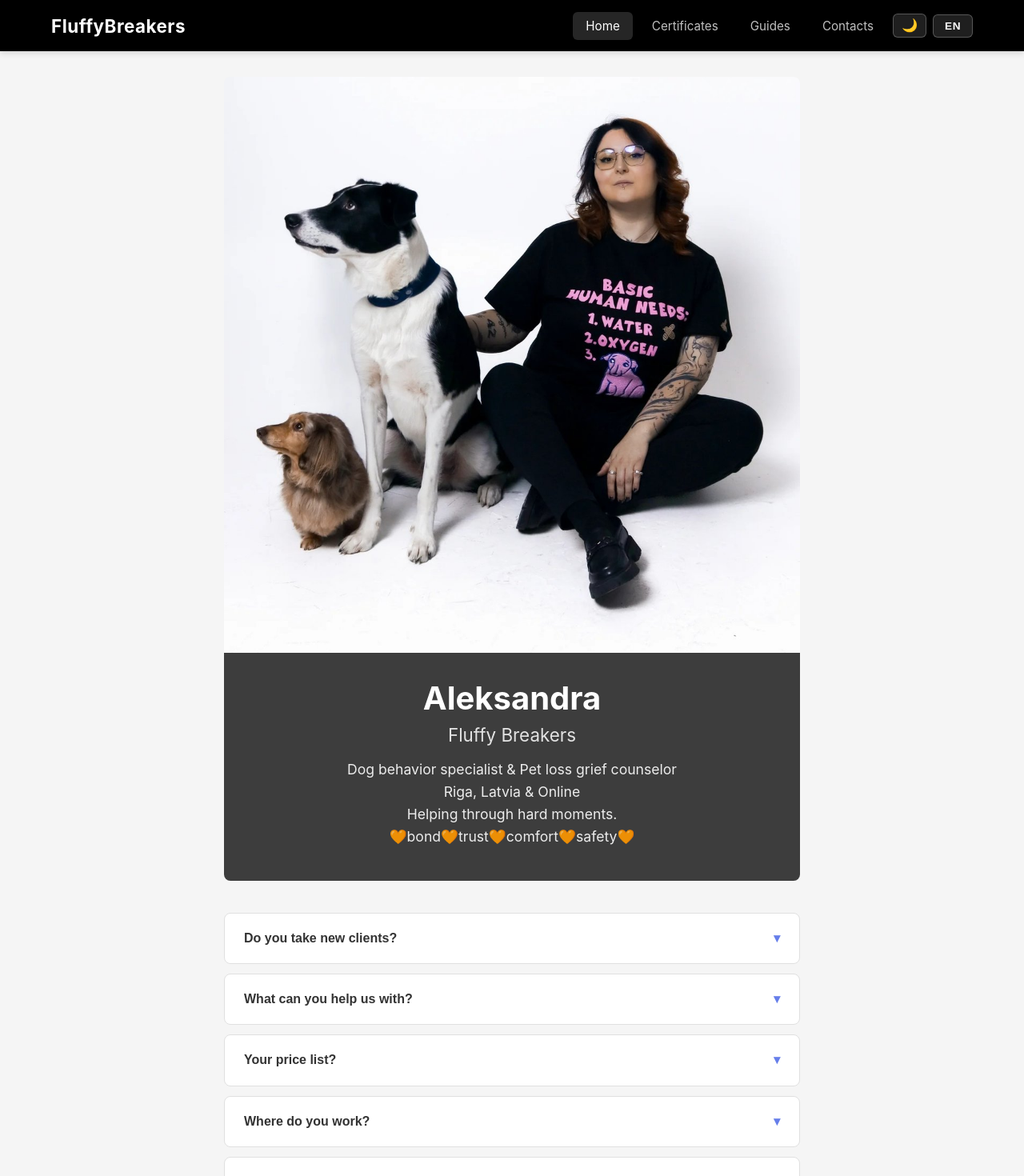
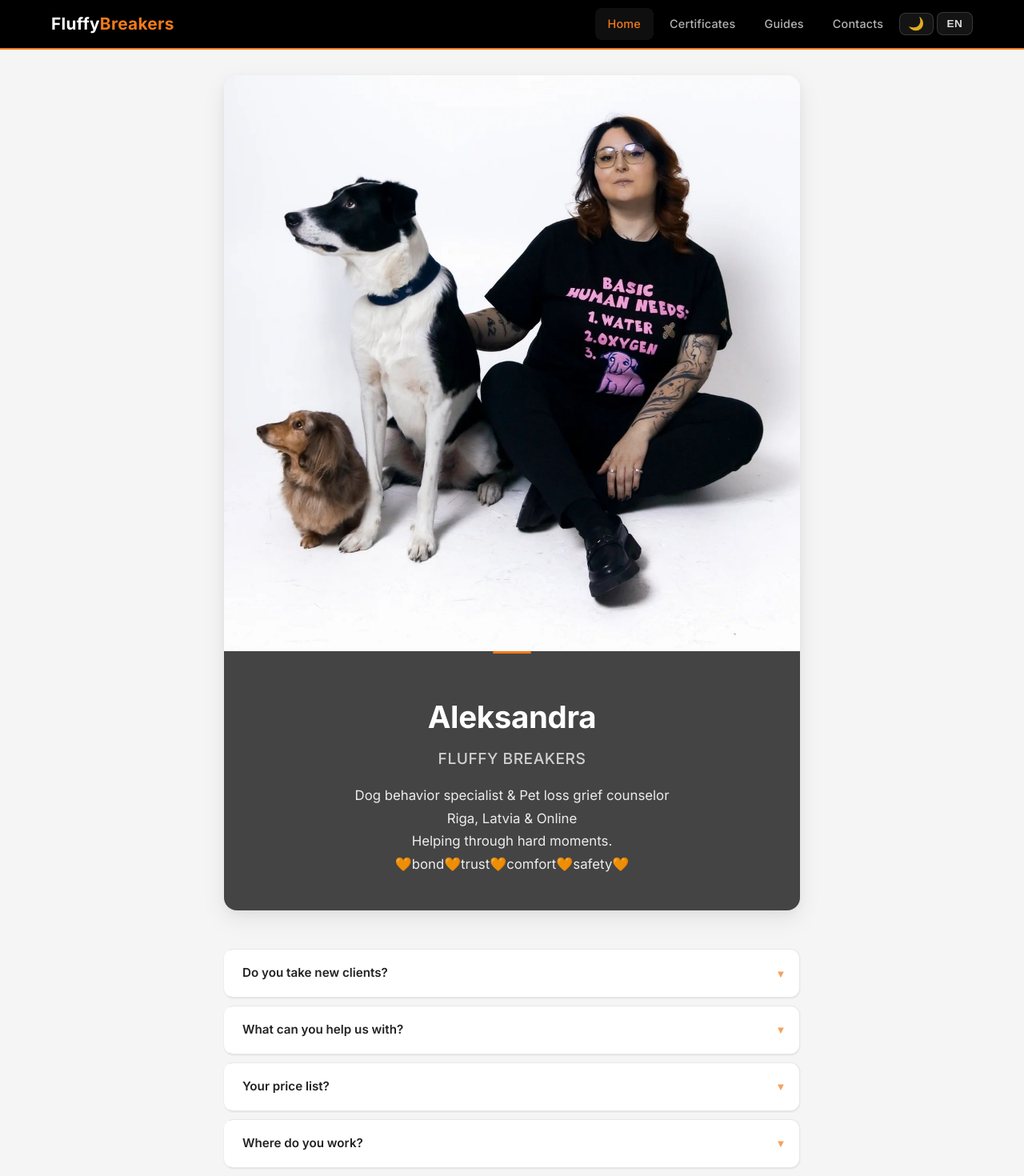
Before and after one commit to pr0khorov/fluffybreakers, an Angular app: page / in a window 1280 px wide. Shown: the top 1470 px of the page at 80% size. Built offline with nearby package versions, Linux system fonts and the light colour scheme.

Commit message:
redesign

```diff
--- a/src/app/app.component.html
+++ b/src/app/app.component.html
@@ -1,6 +1,6 @@
 <header class="header">
   <div class="header__container">
-    <a routerLink="/" class="header__logo" (click)="closeMenu()">FluffyBreakers</a>
+    <a routerLink="/" class="header__logo" (click)="closeMenu()">Fluffy<span>Breakers</span></a>
 
     <!-- Desktop nav -->
     <nav class="header__nav-desktop">
--- a/src/app/pages/contacts/contacts.component.html
+++ b/src/app/pages/contacts/contacts.component.html
@@ -9,7 +9,10 @@
       target="_blank"
       rel="noopener noreferrer"
     >
-      <div class="contact-icon">{{ item.icon }}</div>
+      <div class="contact-icon">
+        <img *ngIf="item.iconImage" [src]="item.iconImage" [alt]="item.label || ''" class="contact-icon__img" />
+        <span *ngIf="!item.iconImage">{{ item.icon }}</span>
+      </div>
       <h3>{{ item.labelKey ? i18n.t(item.labelKey) : item.label }}</h3>
       <p class="contact-value">{{ item.value }}</p>
     </a>
--- a/src/app/pages/contacts/contacts.component.ts
+++ b/src/app/pages/contacts/contacts.component.ts
@@ -3,6 +3,7 @@ import { LanguageService } from '../../services/language.service';
 
 interface ContactItem {
   icon: string;
+  iconImage?: string;
   label?: string;
   labelKey?: string;
   value: string;
@@ -20,18 +21,21 @@ export class ContactsComponent {
   contacts: ContactItem[] = [
     {
       icon: '📷',
+      iconImage: 'https://cdn.simpleicons.org/instagram',
       label: 'Instagram',
       value: '@fluffy.breakers',
       link: 'https://instagram.com/fluffy.breakers'
     },
     {
       icon: '💬',
+      iconImage: 'https://cdn.simpleicons.org/telegram',
       label: 'Telegram',
       value: '@girlinorange',
       link: 'https://t.me/girlinorange?text=Hello%21%20I%20found%20your%20contact%20information%20on%20your%20website%2C%20and%20I%20have%20some%20questions%20%3A%29'
     },
     {
       icon: '📱',
+      iconImage: 'https://cdn.simpleicons.org/whatsapp',
       label: 'WhatsApp',
       value: '+37126963506',
       link: 'https://wa.me/37126963506?text=Hello%21%20I%20found%20your%20contact%20information%20on%20your%20website%2C%20and%20I%20have%20some%20questions%20%3A%29'
--- a/src/app/pages/home/home.component.scss
+++ b/src/app/pages/home/home.component.scss
@@ -1,8 +1,10 @@
 .hero {
   max-width: 720px;
-  margin: 0 auto 40px;
-  border-radius: 8px;
+  margin: 0 auto 48px;
+  border-radius: var(--radius-lg);
   overflow: hidden;
+  box-shadow: var(--shadow-card-hover);
+  position: relative;
 
   &__photo {
     width: 100%;
@@ -12,27 +14,44 @@
 
   &__text {
     text-align: center;
-    padding: 32px 20px 40px;
+    padding: 36px 24px 44px;
     background: var(--color-hero-overlay);
     color: var(--color-hero-text);
+    position: relative;
+
+    &::before {
+      content: '';
+      position: absolute;
+      top: 0;
+      left: 50%;
+      transform: translateX(-50%);
+      width: 48px;
+      height: 3px;
+      background: var(--color-accent);
+      border-radius: 2px;
+    }
 
     h1 {
-      font-size: 2.5rem;
-      margin: 0 0 8px;
+      font-size: 2.4rem;
+      font-weight: 700;
+      margin: 16px 0 6px;
+      letter-spacing: -0.3px;
     }
 
     h2 {
-      font-size: 1.4rem;
-      font-weight: 400;
+      font-size: 1.2rem;
+      font-weight: 500;
       margin: 0 0 16px;
-      opacity: 0.85;
+      opacity: 0.75;
+      letter-spacing: 0.5px;
+      text-transform: uppercase;
     }
 
     p {
-      font-size: 1.1rem;
+      font-size: 1.05rem;
       margin: 0;
       opacity: 0.9;
-      line-height: 1.6;
+      line-height: 1.7;
     }
   }
 }
@@ -47,13 +66,16 @@
 .faq-item {
   background: var(--bg-card);
   border: 1px solid var(--color-border);
-  border-radius: 8px;
-  margin-bottom: 12px;
+  border-left: 3px solid transparent;
+  border-radius: var(--radius-md);
+  margin-bottom: 10px;
   overflow: hidden;
-  transition: box-shadow 0.2s ease, background-color 0.3s ease;
+  box-shadow: var(--shadow-card);
+  transition: border-color 0.25s ease, box-shadow 0.25s ease, background-color 0.3s ease;
 
   &:hover {
-    box-shadow: 0 2px 8px var(--shadow-card-subtle);
+    border-left-color: var(--color-accent);
+    box-shadow: var(--shadow-card-hover);
   }
 
   &__question {
@@ -61,43 +83,49 @@
     align-items: center;
     justify-content: space-between;
     width: 100%;
-    padding: 20px 24px;
+    padding: 18px 20px;
     background: none;
     border: none;
     cursor: pointer;
-    font-size: 1rem;
+    font-family: inherit;
+    font-size: 0.95rem;
     font-weight: 600;
     color: var(--color-text);
     text-align: left;
-    line-height: 1.4;
+    line-height: 1.5;
     gap: 16px;
+    transition: color 0.2s;
   }
 
   &__arrow {
     flex-shrink: 0;
-    font-size: 1rem;
+    font-size: 0.85rem;
     color: var(--color-accent);
-    transition: transform 0.25s ease;
+    transition: transform 0.3s cubic-bezier(0.4, 0, 0.2, 1);
+    opacity: 0.7;
   }
 
   &__answer {
     max-height: 0;
     overflow: hidden;
-    transition: max-height 0.3s ease, padding 0.3s ease;
-    padding: 0 24px;
+    transition: max-height 0.35s cubic-bezier(0.4, 0, 0.2, 1), padding 0.35s cubic-bezier(0.4, 0, 0.2, 1);
+    padding: 0 20px;
 
     p {
       margin: 0;
       color: var(--color-text-secondary);
-      line-height: 1.7;
+      line-height: 1.75;
+      font-size: 0.92rem;
 
       a {
-        color: var(--color-accent);
+        color: var(--color-link);
         text-decoration: none;
         font-weight: 500;
+        border-bottom: 1px solid transparent;
+        transition: border-color 0.2s;
 
         &:hover {
-          text-decoration: underline;
+          border-bottom-color: var(--color-link);
         }
       }
     }
@@ -105,12 +133,15 @@
 }
 
 .faq-item--open {
+  border-left-color: var(--color-accent);
+
   .faq-item__arrow {
     transform: rotate(180deg);
+    opacity: 1;
   }
 
   .faq-item__answer {
     max-height: 400px;
-    padding: 0 24px 20px;
+    padding: 0 20px 20px;
   }
 }
--- a/src/styles.scss
+++ b/src/styles.scss
@@ -2,22 +2,30 @@
 :root {
   --bg-body: #f5f5f5;
   --bg-header: #000000;
-  --bg-card: #fff;
+  --bg-card: #ffffff;
   --bg-card-secondary: #fafafa;
-  --bg-viewer-body: #f5f5f5;
-  --color-text: #333;
-  --color-text-secondary: #555;
-  --color-border: #e0e0e0;
-  --color-accent: #667eea;
-  --color-accent-hover: #5a6fd6;
+  --bg-viewer-body: #f0f0f0;
+  --color-text: #222222;
+  --color-text-secondary: #666666;
+  --color-text-muted: #999999;
+  --color-border: #e8e8e8;
+  --color-accent: #f27a1a;
+  --color-accent-hover: #e06a10;
+  --color-accent-soft: rgba(242, 122, 26, 0.08);
+  --color-accent-medium: rgba(242, 122, 26, 0.15);
+  --color-link: #667eea;
+  --color-link-hover: #5a6fd6;
   --color-close-btn: #e74c3c;
   --color-close-btn-hover: #c0392b;
-  --color-hero-overlay: rgba(0, 0, 0, 0.75);
-  --color-hero-text: #fff;
-  --color-header-text: #fff;
+  --color-hero-overlay: rgba(0, 0, 0, 0.72);
+  --color-hero-text: #ffffff;
+  --color-header-text: #ffffff;
   --color-footer-text: rgba(255, 255, 255, 0.6);
-  --shadow-card-hover: rgba(0, 0, 0, 0.1);
-  --shadow-card-subtle: rgba(0, 0, 0, 0.06);
+  --shadow-card: 0 1px 3px rgba(0, 0, 0, 0.04), 0 1px 2px rgba(0, 0, 0, 0.06);
+  --shadow-card-hover: 0 10px 30px rgba(0, 0, 0, 0.08), 0 4px 12px rgba(0, 0, 0, 0.04);
+  --radius-sm: 8px;
+  --radius-md: 12px;
+  --radius-lg: 16px;
 }
 
 body.theme-dark {
@@ -28,20 +36,30 @@ body.theme-dark {
   --bg-viewer-body: #181818;
   --color-text: #e0e0e0;
   --color-text-secondary: #a0a0a0;
-  --color-border: #333333;
-  --color-accent: #8fa4ff;
-  --color-accent-hover: #a3b5ff;
+  --color-text-muted: #707070;
+  --color-border: #2e2e2e;
+  --color-accent: #f5923e;
+  --color-accent-hover: #f7a45c;
+  --color-accent-soft: rgba(245, 146, 62, 0.1);
+  --color-accent-medium: rgba(245, 146, 62, 0.18);
+  --color-link: #8fa4ff;
+  --color-link-hover: #a3b5ff;
   --color-close-btn: #e74c3c;
   --color-close-btn-hover: #c0392b;
   --color-hero-overlay: rgba(0, 0, 0, 0.85);
   --color-hero-text: #f0f0f0;
   --color-header-text: #f0f0f0;
   --color-footer-text: rgba(255, 255, 255, 0.5);
-  --shadow-card-hover: rgba(0, 0, 0, 0.4);
-  --shadow-card-subtle: rgba(0, 0, 0, 0.2);
+  --shadow-card: 0 1px 3px rgba(0, 0, 0, 0.2), 0 1px 2px rgba(0, 0, 0, 0.15);
+  --shadow-card-hover: 0 10px 30px rgba(0, 0, 0, 0.3), 0 4px 12px rgba(0, 0, 0, 0.2);
+  --radius-sm: 8px;
+  --radius-md: 12px;
+  --radius-lg: 16px;
 }
 
 /* ====== Global styles ====== */
+
+@import url('https://fonts.googleapis.com/css2?family=Inter:wght@400;500;600;700&display=swap');
 
 *,
 *::before,
@@ -51,32 +69,35 @@ body.theme-dark {
 
 body {
   margin: 0;
-  font-family: -apple-system, BlinkMacSystemFont, 'Segoe UI', Roboto,
+  font-family: 'Inter', -apple-system, BlinkMacSystemFont, 'Segoe UI', Roboto,
     Helvetica, Arial, sans-serif;
   color: var(--color-text);
   background-color: var(--bg-body);
   -webkit-font-smoothing: antialiased;
   -moz-osx-font-smoothing: grayscale;
   transition: background-color 0.3s ease, color 0.3s ease;
+  line-height: 1.6;
 }
 
 /* Shared nav link styles */
 @mixin nav-link {
-  color: rgba(255, 255, 255, 0.75);
+  color: rgba(255, 255, 255, 0.7);
   text-decoration: none;
   padding: 8px 16px;
-  border-radius: 6px;
-  font-size: 0.95rem;
+  border-radius: var(--radius-sm);
+  font-size: 0.9rem;
+  font-weight: 500;
+  letter-spacing: 0.2px;
   transition: color 0.2s, background-color 0.2s;
 
   &:hover {
     color: #fff;
-    background-color: rgba(255, 255, 255, 0.1);
+    background-color: rgba(255, 255, 255, 0.08);
   }
 
   &.active {
-    color: #fff;
-    background-color: rgba(255, 255, 255, 0.15);
+    color: var(--color-accent);
+    background-color: rgba(255, 255, 255, 0.06);
   }
 }
 
@@ -87,8 +108,8 @@ body {
   position: sticky;
   top: 0;
   z-index: 200;
-  box-shadow: 0 2px 8px rgba(0, 0, 0, 0.15);
   transition: background-color 0.3s ease;
+  border-bottom: 2px solid var(--color-accent);
 
   &__container {
     max-width: 1200px;
@@ -97,21 +118,25 @@ body {
     display: flex;
     align-items: center;
     justify-content: space-between;
-    height: 64px;
+    height: 60px;
   }
 
   &__logo {
-    font-size: 1.4rem;
+    font-size: 1.3rem;
     font-weight: 700;
     color: var(--color-header-text);
     text-decoration: none;
-    letter-spacing: 0.5px;
+    letter-spacing: 0.3px;
+
+    span {
+      color: var(--color-accent);
+    }
   }
 
-  /* Desktop nav — inside header */
+  /* Desktop nav */
   &__nav-desktop {
     display: flex;
-    gap: 8px;
+    gap: 4px;
     align-items: center;
     position: relative;
 
@@ -120,7 +145,7 @@ body {
     }
   }
 
-  /* Burger button — hidden on desktop */
+  /* Burger button */
   &__burger {
     display: none;
     flex-direction: column;
@@ -135,7 +160,7 @@ body {
 
     span {
       display: block;
-      width: 24px;
+      width: 22px;
       height: 2px;
       background: var(--color-header-text);
       border-radius: 2px;
@@ -166,41 +191,35 @@ body {
   display: none;
 }
 
-/* Theme toggle button */
-.theme-toggle {
-  background: rgba(255, 255, 255, 0.12);
-  color: #fff;
-  border: 1px solid rgba(255, 255, 255, 0.25);
-  padding: 6px 10px;
-  border-radius: 6px;
-  font-size: 1rem;
+/* Toolbar buttons (theme + lang) */
+.toolbar-btn {
+  background: rgba(255, 255, 255, 0.08);
+  color: rgba(255, 255, 255, 0.85);
+  border: 1px solid rgba(255, 255, 255, 0.15);
+  padding: 6px 12px;
+  border-radius: var(--radius-sm);
+  font-size: 0.85rem;
+  font-weight: 600;
   cursor: pointer;
-  line-height: 1;
-  transition: background 0.2s, border-color 0.2s;
+  letter-spacing: 0.3px;
+  transition: background 0.2s, border-color 0.2s, color 0.2s;
 
   &:hover {
-    background: rgba(255, 255, 255, 0.22);
-    border-color: rgba(255, 255, 255, 0.4);
+    background: rgba(255, 255, 255, 0.15);
+    border-color: rgba(255, 255, 255, 0.25);
+    color: #fff;
   }
 }
 
-/* Language toggle button */
+.theme-toggle {
+  @extend .toolbar-btn;
+  font-size: 1rem;
+  padding: 5px 10px;
+  line-height: 1;
+}
+
 .lang-toggle {
-  background: rgba(255, 255, 255, 0.12);
-  color: #fff;
-  border: 1px solid rgba(255, 255, 255, 0.25);
-  padding: 6px 14px;
-  border-radius: 6px;
-  font-size: 0.85rem;
-  font-weight: 600;
-  cursor: pointer;
-  letter-spacing: 0.5px;
-  transition: background 0.2s, border-color 0.2s;
-
-  &:hover {
-    background: rgba(255, 255, 255, 0.22);
-    border-color: rgba(255, 255, 255, 0.4);
-  }
+  @extend .toolbar-btn;
 }
 
 /* Language dropdown */
@@ -208,37 +227,37 @@ body {
   position: absolute;
   top: 100%;
   right: 0;
-  margin-top: 6px;
+  margin-top: 8px;
   background: var(--bg-header);
-  border: 1px solid rgba(255, 255, 255, 0.2);
-  border-radius: 6px;
+  border: 1px solid rgba(255, 255, 255, 0.12);
+  border-radius: var(--radius-md);
   overflow: hidden;
   z-index: 300;
   display: flex;
   flex-direction: column;
   min-width: 56px;
-  box-shadow: 0 4px 12px rgba(0, 0, 0, 0.3);
+  box-shadow: 0 8px 24px rgba(0, 0, 0, 0.3);
 
   &__item {
     background: none;
     border: none;
-    color: rgba(255, 255, 255, 0.7);
-    padding: 8px 16px;
+    color: rgba(255, 255, 255, 0.65);
+    padding: 10px 18px;
     font-size: 0.85rem;
     font-weight: 600;
-    letter-spacing: 0.5px;
+    letter-spacing: 0.3px;
     cursor: pointer;
     text-align: center;
     transition: background 0.2s, color 0.2s;
 
     &:hover {
-      background: rgba(255, 255, 255, 0.1);
+      background: rgba(255, 255, 255, 0.08);
       color: #fff;
     }
 
     &--active {
-      color: #fff;
-      background: rgba(255, 255, 255, 0.15);
+      color: var(--color-accent);
+      background: rgba(255, 255, 255, 0.05);
     }
   }
 
@@ -251,7 +270,7 @@ body {
   }
 }
 
-/* Language dropdown backdrop (invisible, closes dropdown on outside click) */
+/* Language dropdown backdrop */
 .lang-backdrop {
   position: fixed;
   inset: 0;
@@ -264,15 +283,16 @@ body {
   max-width: 1200px;
   margin: 32px auto;
   padding: 0 24px;
-  min-height: calc(100vh - 64px - 80px - 64px);
+  min-height: calc(100vh - 60px - 72px - 64px);
 }
 
 /* Footer */
 .footer {
   background-color: var(--bg-header);
   color: var(--color-footer-text);
-  padding: 24px 0;
+  padding: 20px 0;
   transition: background-color 0.3s ease;
+  border-top: 2px solid var(--color-accent);
 
   &__container {
     max-width: 1200px;
@@ -283,19 +303,30 @@ body {
 
   p {
     margin: 0;
-    font-size: 0.9rem;
+    font-size: 0.85rem;
+    letter-spacing: 0.2px;
   }
+}
+
+/* Page title (shared) */
+.page-title {
+  text-align: center;
+  font-size: 2rem;
+  font-weight: 700;
+  margin: 0 0 8px;
+  color: var(--color-text);
 }
 
 /* Page subtitle (shared) */
 .page-subtitle {
   text-align: center;
-  color: var(--color-text-secondary);
+  color: var(--color-text-muted);
+  font-size: 0.95rem;
+  margin: 0 0 32px;
 }
 
 /* ===== Mobile (< 768px) ===== */
 @media screen and (max-width: 767px) {
-  /* Hide desktop nav, show burger */
   .header {
     &__nav-desktop {
       display: none;
@@ -306,7 +337,6 @@ body {
     }
   }
 
-  /* Show mobile nav panel */
   .mobile-nav {
     display: flex;
     flex-direction: column;
@@ -314,13 +344,13 @@ body {
     position: fixed;
     top: 0;
     right: 0;
-    width: 260px;
+    width: 280px;
     height: 100vh;
     background-color: var(--bg-header);
-    padding: 80px 24px 24px;
+    padding: 80px 20px 24px;
     transform: translateX(100%);
-    transition: transform 0.3s ease;
-    box-shadow: -4px 0 16px rgba(0, 0, 0, 0.3);
+    transition: transform 0.3s cubic-bezier(0.4, 0, 0.2, 1);
+    box-shadow: -8px 0 24px rgba(0, 0, 0, 0.3);
     z-index: 150;
 
     &--open {
@@ -329,20 +359,19 @@ body {
 
     a {
       @include nav-link;
-      font-size: 1.1rem;
+      font-size: 1.05rem;
       padding: 12px 16px;
     }
 
-    .lang-toggle {
+    .lang-toggle,
+    .theme-toggle {
       margin-top: 8px;
       align-self: flex-start;
       margin-left: 16px;
     }
 
     .theme-toggle {
-      margin-top: 4px;
-      align-self: flex-start;
-      margin-left: 16px;
+      margin-top: 12px;
     }
   }
 
@@ -352,6 +381,7 @@ body {
     inset: 0;
     background: rgba(0, 0, 0, 0.5);
     z-index: 100;
+    backdrop-filter: blur(2px);
   }
 
   .main {
```
Also changed, not shown: src/app/pages/certificates/certificates.component.scss (+54 -22 lines), src/app/pages/contacts/contacts.component.scss (+53 -10 lines), src/app/pages/guides/guides.component.scss (+54 -22 lines).
